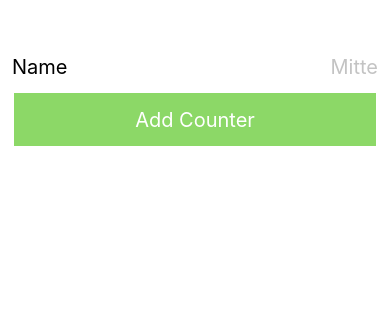
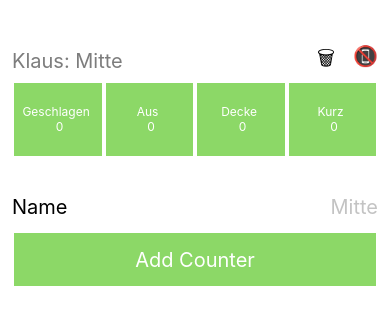
Before and after one commit to Pingu501/tamStats, a React Native app: screen / in a window 390 px wide. Shown: the top 324 px of the page. Built offline with nearby package versions, Linux system fonts and the light colour scheme.

Commit message:
FEATURE: hide and remove counters

```diff
--- a/Components/Atoms/Button.js
+++ b/Components/Atoms/Button.js
@@ -2,12 +2,19 @@ import React from 'react';
 import PropTypes from 'prop-types';
 import {Text, TouchableOpacity} from 'react-native';
 
-const Button = props => {
-  const fontSize = (props.size === "large" ? 20 : 12);
+export default class Button extends React.Component {
+  static propTypes = {
+    title: PropTypes.string.isRequired,
+    size: PropTypes.oneOf(['normal', 'large']),
+    onClick: PropTypes.func.isRequired,
+  };
+
+  render() {
+    const fontSize = (this.props.size === 'large' ? 20 : 12);
 
     return (
         <TouchableOpacity
-          onPress={props.onClick}
+            onPress={this.handlePress}
             style={{
               flex: 1,
               justifyContent: 'center',
@@ -23,19 +30,12 @@ const Button = props => {
             textAlign: 'center',
             fontSize: fontSize,
             color: 'white',
-        }}>{props.title}</Text>
+          }}>{this.props.title}</Text>
         </TouchableOpacity>
     );
+  }
+
+  handlePress = () => {
+    this.props.onClick();
   };
-
-Button.propTypes = {
-  title: PropTypes.string.isRequired,
-  size: PropTypes.oneOf('normal', 'large'),
-  onClick: PropTypes.func.isRequired,
-};
-
-Button.defaultProps = {
-  size: 'normal'
-};
-
-export default Button;
+}
--- /dev/null
+++ b/Components/Atoms/IconButton.js
@@ -0,0 +1,31 @@
+import React from 'react';
+import PropTypes from 'prop-types';
+import {Text, TouchableOpacity} from 'react-native';
+
+const icons = {
+  'bin': '🗑',
+  'hide': '📵',
+};
+
+export default class IconButton extends React.PureComponent {
+
+  static propTypes = {
+    icon: PropTypes.oneOf(Object.keys(icons)).isRequired,
+    onPress: PropTypes.func.isRequired,
+  };
+
+  render() {
+    return (
+        <TouchableOpacity
+            onPress={this.handlePress}
+            style={{marginLeft: 18}}
+        >
+          <Text style={{fontSize: 20}}>{icons[this.props.icon]}</Text>
+        </TouchableOpacity>
+    );
+  }
+
+  handlePress = () => {
+    this.props.onPress();
+  }
+}
--- a/Components/Molekuls/Counter.js
+++ b/Components/Molekuls/Counter.js
@@ -2,6 +2,7 @@ import React from 'react';
 import PropTypes from 'prop-types';
 import {StyleSheet, Text, View, Dimensions} from 'react-native';
 import Button from '../Atoms/Button';
+import IconButton from '../Atoms/IconButton';
 
 const width = Dimensions.get('window').width;
 
@@ -28,30 +29,33 @@ export default class Counter extends React.Component {
     let state = {...props};
 
     state.countProps = {};
-
     toCount.forEach(countProp => {
       state.countProps[countProp] = 0;
     });
+
+    state.history = [];
 
     this.state = state;
   }
 
   render() {
-    if (!this.state.isVisible) {
-      return;
-    }
-
     return (
-        <View style={style.counter}>
+        <View style={this.state.isVisible
+            ? style.counter
+            : style.counterCollapsed}>
           <View style={style.infoRow}>
             <Text style={style.infoRowText}>
               {this.props.name}: {this.props.position}
             </Text>
-            <Button onClick={this.handleRemoveCounter} title="Remove"/>
+            <View style={style.controlButtons}>
+              <IconButton icon="bin" onPress={this.handleRemoveCounter}/>
+              <IconButton icon="hide" onPress={this.onToggleVisibility}/>
+            </View>
           </View>
-          <View style={style.buttonRow}>
+
+          {this.state.isVisible ? <View style={style.buttonRow}>
             {this.renderCountPropButtons()}
-          </View>
+          </View> : ''}
         </View>
     );
   }
@@ -72,6 +76,8 @@ export default class Counter extends React.Component {
 
     return buttons;
   };
+
+  onToggleVisibility = () => this.setState({isVisible: !this.state.isVisible});
 
   handleCountUp = countProp => {
     return () => {
@@ -94,24 +100,35 @@ export default class Counter extends React.Component {
 const style = StyleSheet.create({
   counter: {
     width: width,
+    padding: 12,
     height: 140,
+    alignSelf: 'stretch',
+  },
+  counterCollapsed: {
+    width: width,
+    height: 62,
+    padding: 12,
     alignSelf: 'stretch',
   },
   infoRow: {
     flex: 1,
-    padding: 12,
     justifyContent: 'space-between',
     alignItems: 'center',
     flexDirection: 'row',
   },
   infoRowText: {
-    fontSize: 18,
+    flex: 5,
+    fontSize: 20,
     color: '#7d7d7d',
   },
   buttonRow: {
-    flex: 3,
+    flex: 2,
     flexDirection: 'row',
     justifyContent: 'center',
-    padding: 12,
+  },
+  controlButtons: {
+    flex: 1,
+    flexDirection: 'row',
+    justifyContent: 'flex-end',
   },
 });
--- a/Container/Counters.js
+++ b/Container/Counters.js
@@ -11,13 +11,17 @@ const positionOptions = [
 ];
 
 export default class Counters extends React.Component {
-  static propTypes = {};
-
   constructor(props) {
     super(props);
 
+    const initCounter = <Counter name="Klaus" position="Mitte"
+                                 onRemoveCounter={this.onRemoveCounter}
+                                 id={9}/>;
+
     this.state = {
-      counters: [],
+      counters: [
+        {id: 9, counter: initCounter},
+      ],
       nextCounterId: 10,
       transientCounter: {
         name: '',
@@ -63,15 +67,8 @@ export default class Counters extends React.Component {
     );
   }
 
-  renderCounters = () => {
-    return (
-        <View>
-          {this.state.counters.map((counterEntry) => {
-            return counterEntry.counter;
-          })}
-        </View>
-    );
-  };
+  renderCounters = () =>
+      this.state.counters.map((counterEntry) => counterEntry.counter);
 
   onAddCounter = () => {
     const counter = <Counter name={this.state.transientCounter.name}
@@ -95,6 +92,7 @@ export default class Counters extends React.Component {
   };
 
   onRemoveCounter = counterId => {
+    console.log(counterId);
     let counters = this.state.counters;
     counters = counters.filter((entry) => entry.id !== counterId);
     this.setState({counters: counters});
```
Lines whose indentation alone changed are shown as unchanged.
